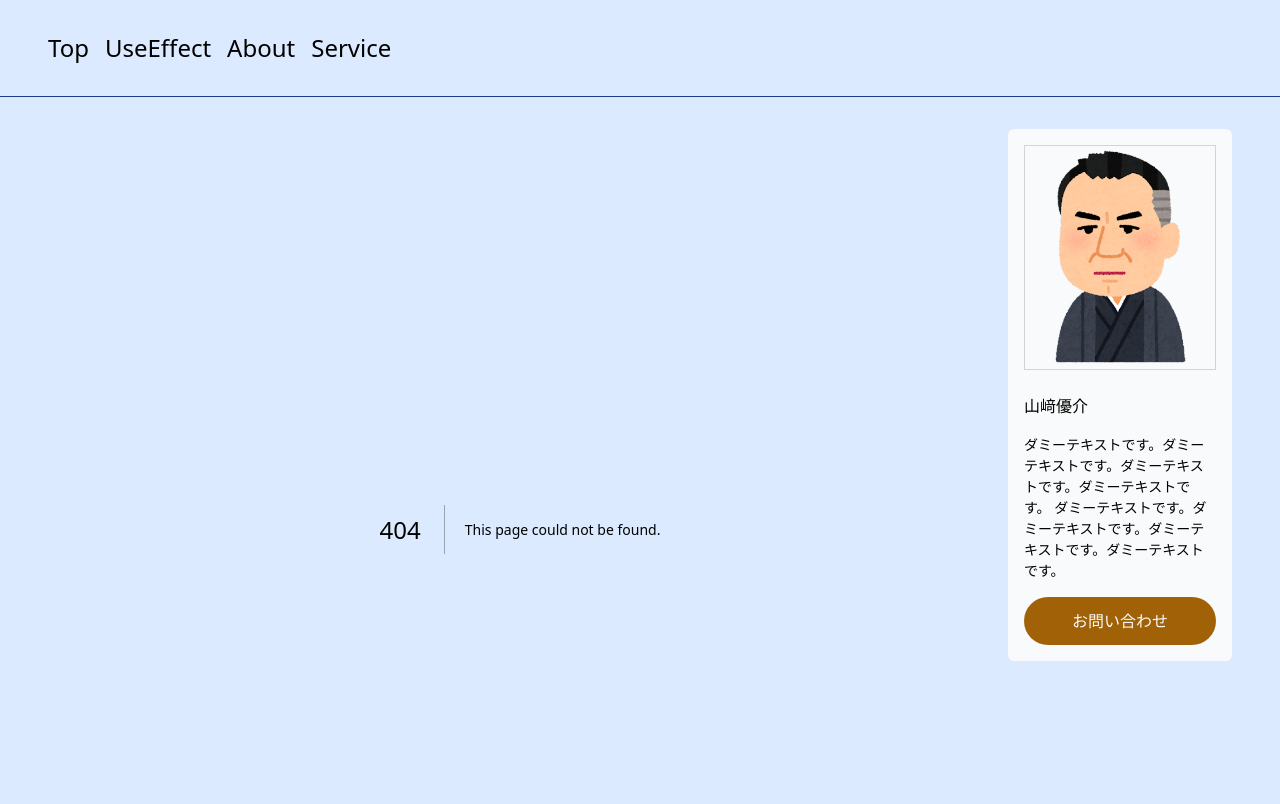
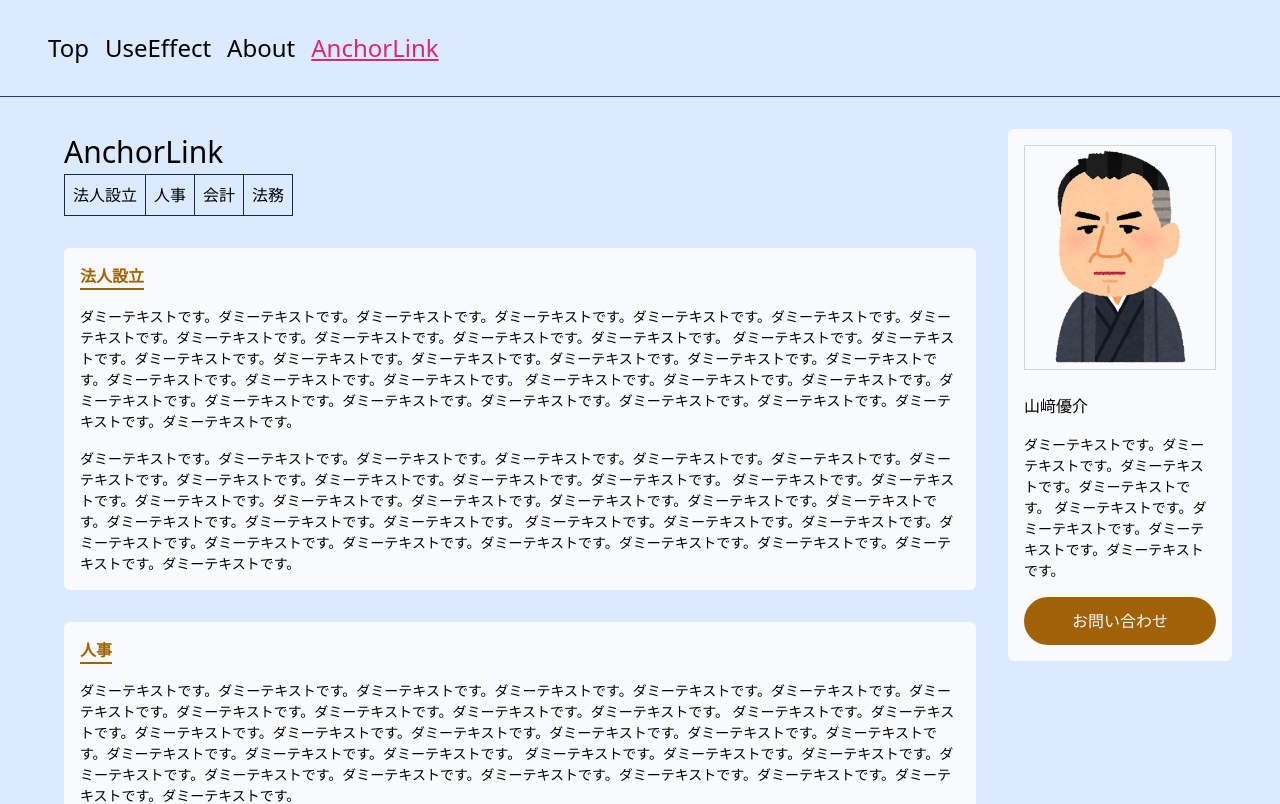
Before and after one commit to yyamazaki1732/try-next, a Next.js app: page /anchorLink in a window 1280 px wide. Before the commit this address had no page. Shown: the top 804 px of the page. Built offline with nearby package versions, Linux system fonts and the light colour scheme.

Commit message:
change: file name to anchorlink

```diff
--- a/src/components/pages/common/footer.tsx
+++ b/src/components/pages/common/footer.tsx
@@ -1,5 +1,5 @@
 import Link from "next/link";
-const links = ["about", "service", "contact"];
+const links = ["about", "anchorLink", "contact"];
 
 export default function Footer() {
   return (
--- a/src/components/pages/common/header.tsx
+++ b/src/components/pages/common/header.tsx
@@ -7,7 +7,7 @@ export default function Footer() {
         <Links path="/" />
         <Links path="/useEffect" />
         <Links path="/about" />
-        <Links path="/service" />
+        <Links path="/anchorLink" />
       </nav>
     </header>
   );
--- a/src/pages/service/index.tsx
+++ b/src/pages/anchorLink/index.tsx
@@ -7,14 +7,15 @@ import {
   animateScroll as scroll,
   scrollSpy,
 } from "react-scroll";
-import Block from "@/components/pages/service/block";
+// import Block from "@/components/pages/anchorLink/block";
+import Block from "@/components/pages/ anchorLink/block";
 const blockArray = [
   { id: "corp", heading: "法人設立" },
   { id: "human", heading: "人事" },
   { id: "calc", heading: "会計" },
   { id: "genel", heading: "法務" },
 ];
-export default function Service() {
+export default function AnchorLink() {
   useEffect(() => {
     // Updating scrollSpy when the component mounts.
     scrollSpy.update();
@@ -31,7 +32,7 @@ export default function Service() {
 
   return (
     <div>
-      <h1 className="text-30">Service</h1>
+      <h1 className="text-30">AnchorLink</h1>
       <ul className="flex">
         {blockArray.map((block) => (
           <li className="border border-gray-800 [&:not(:first-child)]:border-l-0">
```
Also changed, not shown: src/components/pages/ anchorLink/block.jsx (renamed from src/components/pages/service/block.jsx).
